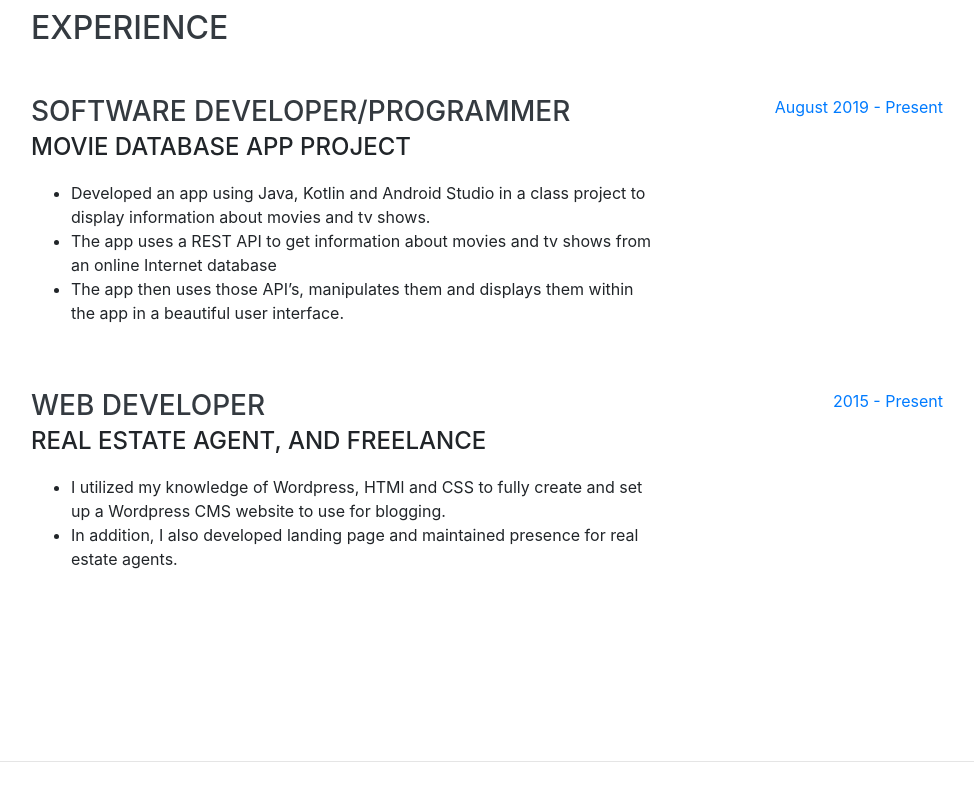
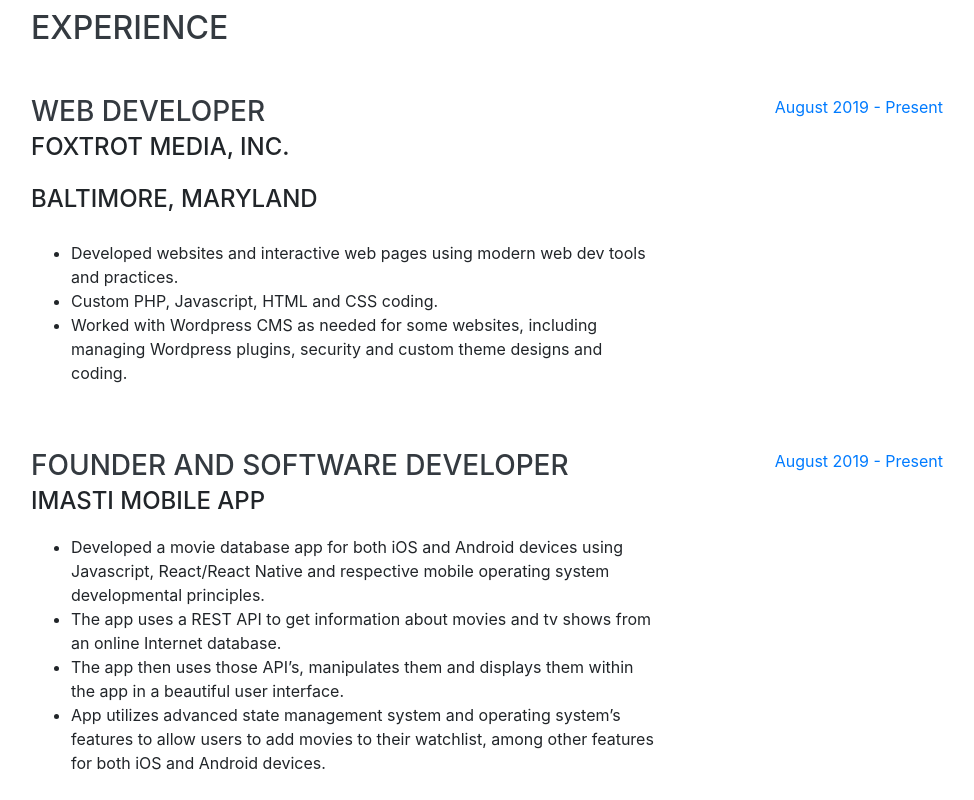
Before and after one commit to imadhavb/imadhavb.github.io, a website with bundled scripts: page index.html in a window 1280 px wide. Shown: the part 840-1640 px from the top of the page, without its empty margins (289-1263 px from the left). Built offline with nearby package versions, Linux system fonts and the light colour scheme; a web font is replaced by a local one.

Commit message:
Update index.html
Added new experiences and changes

```diff
--- a/index.html
+++ b/index.html
@@ -64,7 +64,7 @@
         <h1 class="mb-0">Madhav
           <span class="text-primary">Bajgai</span>
         </h1>
-        <div class="subheading mb-5">Baltimore metro area, MD ·
+        <div class="subheading mb-5">Columbus Metro Area, OH ·
           <a href="mailto:bajgaimadhav@gmail.com">bajgaimadhav@gmail.com</a>
         </div>
         <p class="lead mb-5">
@@ -87,16 +87,43 @@
     <section class="resume-section p-3 p-lg-5 d-flex justify-content-center" id="experience">
       <div class="w-100">
         <h2 class="mb-5">Experience</h2>
+        <div class="resume-item d-flex flex-column flex-md-row justify-content-between mb-5">
+          <div class="resume-content">
+            <h3 class="mb-0">Web Developer</h3>
+            <div class="subheading mb-3">Foxtrot Media, Inc.</div>
+            <div class="subheading mb-4">Baltimore, Maryland</div>
+            <ul>
+              <li>
+                Developed websites and interactive web pages using modern web dev tools and practices.
+              </li>
+              <li>
+                Custom PHP, Javascript, HTML and CSS coding.
+              </li>
+              <li>
+                Worked with Wordpress CMS as needed for some websites, including managing Wordpress plugins, security and custom theme designs and coding.
+              </li>
+            </ul>
+
+          </div>
+          <div class="resume-date text-md-right">
+            <span class="text-primary">August 2019 - Present</span>
+          </div>
+        </div>
 
 
         <div class="resume-item d-flex flex-column flex-md-row justify-content-between mb-5">
           <div class="resume-content">
-            <h3 class="mb-0">Software Developer/Programmer</h3>
-            <div class="subheading mb-3">Movie Database App Project</div>
+            <h3 class="mb-0">Founder and Software Developer</h3>
+            <div class="subheading mb-3">iMasti Mobile App</div>
             <ul>
-              <li>Developed an app using Java, Kotlin and Android Studio in a class project to display information about movies and tv shows.</li>
-              <li>The app uses a REST API to get information about movies and tv shows from an online Internet database</li>
+              <li>Developed a movie database app for both iOS and Android devices using Javascript, React/React Native and respective mobile operating system developmental principles.
+              </li>
+              <li>The app uses a REST API to get information about movies and tv shows from an online Internet database.
+              </li>
               <li>The app then uses those API’s, manipulates them and displays them within the app in a beautiful user interface.
+              </li>
+              <li>
+                App utilizes advanced state management system and operating system’s features to allow users to add movies to their watchlist, among other features for both iOS and Android devices.
               </li>
             </ul>
 
@@ -164,7 +191,7 @@
         <ul class="fa-ul mb-0">
           <li>
             <i class="fa-li fa fa-check"></i>
-            Proficient in Java programming language and software engineering concepts
+            Proficient in programming languages and software engineering concepts
           </li>
           <li>
             <i class="fa-li fa fa-check"></i>
```
